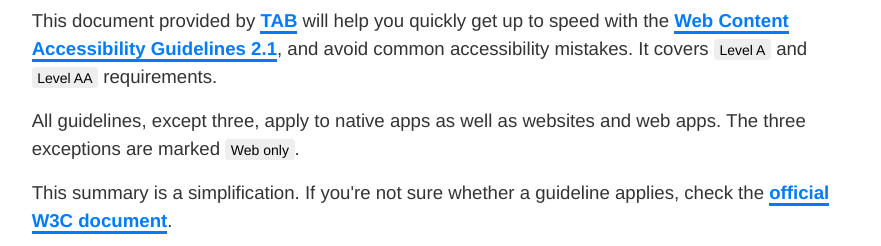
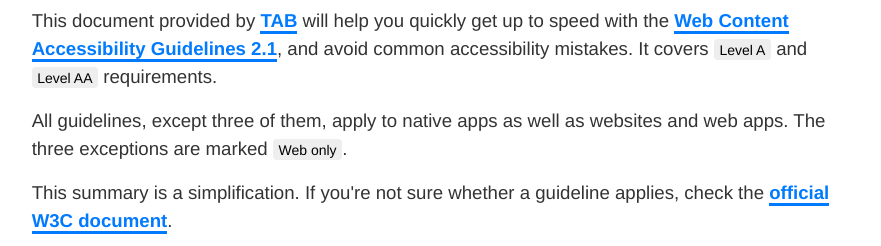
Before and after one commit to theappbusiness/accessibility-guidelines, a plain HTML site: page index.html in a window 1280 px wide. Shown: the part 160-406 px from the top of the page, without its empty margins (199-1080 px from the left). Drawn offline with Linux system fonts and the light colour scheme.

Commit message:
Clarified intro

```diff
--- a/index.html
+++ b/index.html
@@ -20,7 +20,7 @@
         It covers <span class="badge badge--level-A"></span> and <span class="badge badge--level-AA"></span> requirements.
       </p>
 
-      <p>All guidelines, except three, apply to native apps as well as websites and web apps. The three exceptions are marked <span class="badge badge--web-only"></span>.</p>
+      <p>All guidelines, except three of them, apply to native apps as well as websites and web apps. The three exceptions are marked <span class="badge badge--web-only"></span>.</p>
 
       <p>This summary is a simplification. If you're not sure whether a guideline applies, check the <a href="https://www.w3.org/TR/WCAG21/">official W3C document</a>.</p>
 
```
